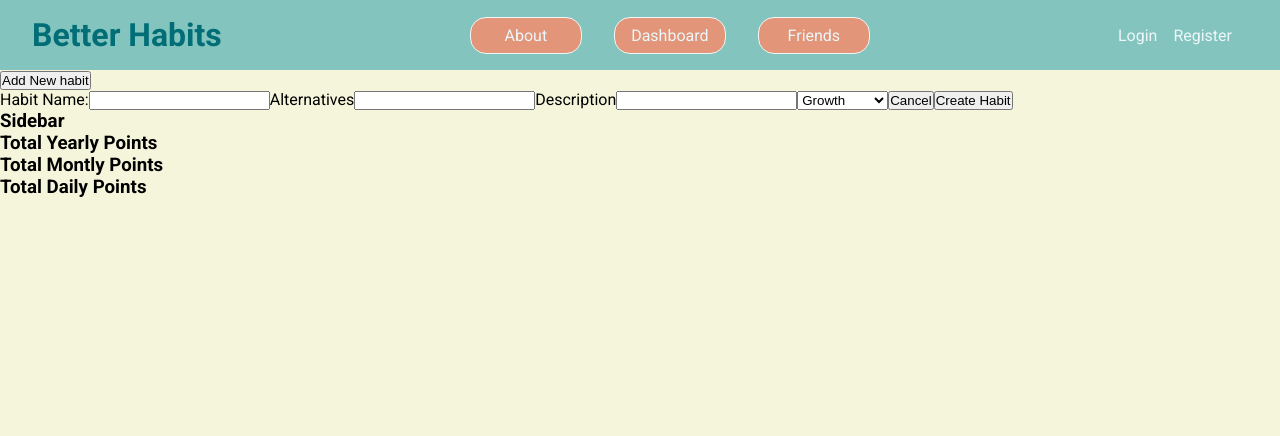
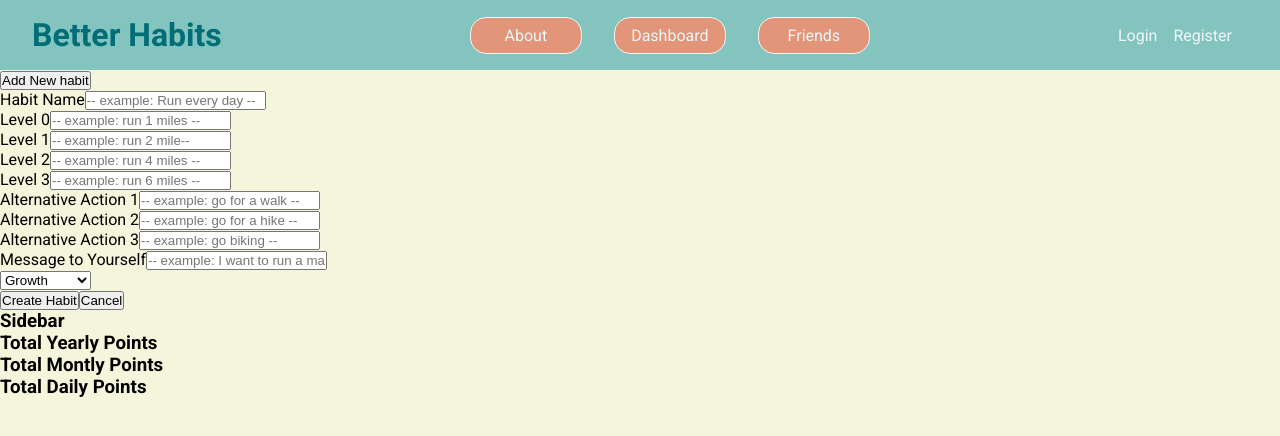
Before and after one commit to octopi-lab/better-habits, a React app: page /dashboard in a window 1280 px wide. Both pictures are taken after a click on the button "Add New habit". Shown: the top 436 px of the page. Built offline with nearby package versions, Linux system fonts and the light colour scheme.

Commit message:
adjust habitpost logic and add object mockup
Co-authored-by: Eric Dunn <ELDunn@users.noreply.github.com>
Co-authored-by: Cartlong7 <Cartlong7@users.noreply.github.com>
Co-authored-by: Samuel Lee <leesamuel423@users.noreply.github.com>
Co-authored-by: Suigin1 <Suigin1@users.noreply.github.com> "

```diff
--- a/client/components/HabitPost.jsx
+++ b/client/components/HabitPost.jsx
@@ -49,15 +49,46 @@ const handleInput = (e) => {
 
   return (
   <>
-  <button onClick={handleClick}>Add New habit</button>
+  <button className="add-habit-button" onClick={handleClick}>Add New habit</button>
   {isClicked  && (
-      <form>
-      <label htmlFor='habit-name'>Habit Name:</label>
-      <input type='text' id='habit-name' value={habit.name} name="name"  onChange ={handleInput}required></input>
-      <label>Alternatives</label>
-      <input value={habit.alternatives} onChange ={handleInput} name="alternatives" required></input>
-      <label htmlFor='habit-description'>Description</label>
-      <input value={habit.description} onChange ={handleInput} name="description" required></input>
+      <form className='habit-post'>
+				<div className="habit-post-wrapper">
+					<label>Habit Name</label>
+     			<input type='text' id='habit-name' value={habit.name} name="name"  onChange ={handleInput} required placeholder="-- example: Run every day --"></input>
+				</div>
+				<div className='habit-post-wrapper'>
+					<label>Level 0</label>
+				<input value={habit.level0} onChange={handleInput} name="level0" required placeholder="-- example: run 1 miles --"></input>
+				</div>
+				<div className='habit-post-wrapper'>
+					<label>Level 1</label>
+					<input value={habit.level1} onChange={handleInput} name="level1" required placeholder="-- example: run 2 mile--"></input>
+				</div>
+				<div className='habit-post-wrapper'>
+					<label>Level 2</label>
+					<input value={habit.level2} onChange={handleInput} name="level2" required placeholder="-- example: run 4 miles --"></input>
+				</div>
+				<div className='habit-post-wrapper'>
+					<label>Level 3</label>
+					<input value={habit.level3} onChange={handleInput} name="level3" required placeholder="-- example: run 6 miles --"></input>
+				</div>
+				<div className='habit-post-wrapper'>
+      		<label>Alternative Action 1</label>
+     	 	<input value={habit.alternatives1} onChange ={handleInput} name="alternatives1" required placeholder="-- example: go for a walk --"></input>
+				</div>
+				<div className='habit-post-wrapper'>
+					<label>Alternative Action 2</label>
+					<input value={habit.alternatives2} onChange ={handleInput} name="alternatives2" required placeholder="-- example: go for a hike --"></input>
+				</div>
+				<div className='habit-post-wrapper'>
+					<label>Alternative Action 3</label>
+     		 	<input value={habit.alternatives3} onChange ={handleInput} name="alternatives3" required placeholder="-- example: go biking --"></input>
+				</div>
+				<div className='habit-post-wrapper'>
+					<label>Message to Yourself</label>
+      		<input value={habit.description} onChange ={handleInput} name="description" placeholder="-- example: I want to run a marathon some day. Let's do it!--"></input>
+				</div>
+				<div className="wrapper3">
       		<select value={habit.type} onChange ={handleInput} name="type" required>
           	<option value="Growth">Growth</option>
           	<option value="Health">Health</option>
@@ -65,8 +96,11 @@ const handleInput = (e) => {
          		<option value="Self-Care">Self-Care</option>
          		<option value="Social">Social</option>
      			</select>
-      <button onClick={handleClick}>Cancel</button>
-      <button type="submit" onClick={handleSubmit}>Create Habit</button>
+				<div className="habit-post-wrapper2">
+      		<button className="button" type="submit" onClick={handleSubmit}>Create Habit</button>
+					<button className="button cancel" onClick={handleClick}>Cancel</button>
+				</div>
+				</div>
       </form>
   )}
   </>
@@ -75,6 +109,27 @@ const handleInput = (e) => {
 }
 
 export default HabitPost;
+
+/*
+HABIT OBJECT MOCKUP
+
+habit = {
+	name: "RUNNING EVERY DAY",
+	level0: 'run 0.5 miles',
+	level1: 'run 1 mile',
+	level2: 'run 2 miles',
+	level3: 'run 3 miles',
+	alternatives1: 'go for a walk',
+	alternatives2: 'go for a bike ride',
+	alternatives3: 'go for a swim',
+	description: 'I want to run every day because I want to be healthy',
+	type: 'Health'
+}
+
+
+
+*/
+
 
 
 // function Car() {
```
Lines whose indentation alone changed are shown as unchanged.
